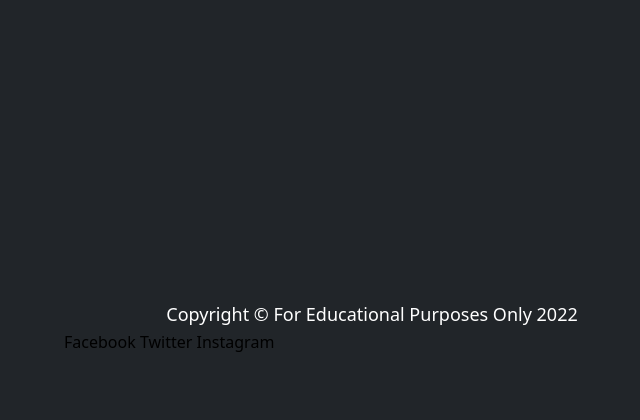
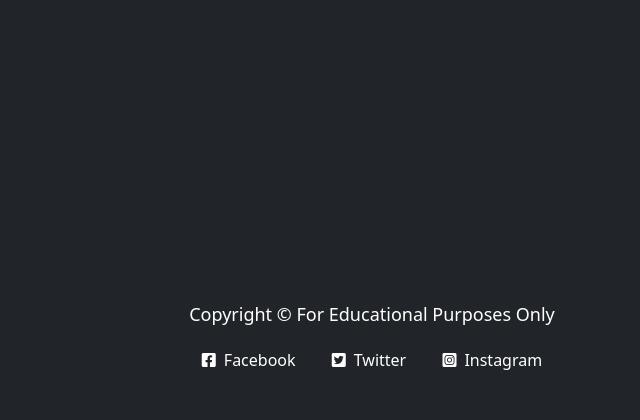
Before and after one commit to artcuddy/project4-cocktail-nerd, a Django app: page /account/signup/ in a window 1280 px wide. Shown: the part 652-1072 px from the top of the page, without its empty margins (268-908 px from the left). Before the commit the page ends 1004 px from the top, so only its background shows below. Run offline with Django 3.2, Linux system fonts and the light colour scheme; data that the repository does not hold is empty; some libraries are stand-ins or nearby versions.

Commit message:
Add: social icons to the footer

```diff
--- a/static/css/style.css
+++ b/static/css/style.css
@@ -340,3 +340,22 @@ a:hover {
     max-width: 460px;
     margin: 4rem auto;
 }
+
+/* Footer */
+.nerd-social-link {
+    color: #fff;
+    padding: 1em;
+}
+
+.nerd-social-link:hover {
+    color: #ffc107;
+}
+
+
+.nerd-social-icon {
+    margin-right: 8px;
+}
+
+.nerd-footer-copyright {
+    margin-bottom: 1em !important;
+}
--- a/templates/base.html
+++ b/templates/base.html
@@ -7,6 +7,8 @@
     <meta name="viewport" content="width=device-width, initial-scale=1.0">
     <meta http-equiv="X-UA-Compatible" content="ie=edge">
     <meta name="Description" content="Enter your description here" />
+    <!-- jQuery -->
+    <script src="https://cdnjs.cloudflare.com/ajax/libs/jquery/3.5.1/jquery.min.js"></script>
     <!-- Bootstrap CSS -->
     <link href="https://cdn.jsdelivr.net/npm/bootstrap@5.2.0/dist/css/bootstrap.min.css" rel="stylesheet">
     <!-- Font Awesome -->
@@ -30,8 +32,7 @@
 
     <!-- Footer-->
     {% block footer %}{% include 'footer.html' %}{% endblock footer %}
-    <!-- jQuery -->
-    <script src="https://cdnjs.cloudflare.com/ajax/libs/jquery/3.5.1/jquery.min.js"></script>
+
     <!-- JavaScript Bundle with Popper -->
     <script src="https://cdn.jsdelivr.net/npm/bootstrap@5.2.0/dist/js/bootstrap.bundle.min.js"></script>
     <!-- Star Ratings-->
--- a/templates/footer.html
+++ b/templates/footer.html
@@ -1,11 +1,15 @@
    <footer class="py-5 bg-dark">
        <div class="container-fluid">
            <div class="row">
-               <div class="col-lg-6 mx-auto">
-                   <p class="m-0 text-center text-white">Copyright &copy; For Educational Purposes Only 2022</p>
-                   <a href="https://facebook.com">Facebook</a>
-                   <a href="https://twitter.com">Twitter</a>
-                   <a href="https://facebook.com">Instagram</a>
+               <div class="nerd-social-widget col-lg-6 mx-auto text-center">
+                   <p class="nerd-footer-copyright m-0 text-center text-white">Copyright &copy; For Educational Purposes
+                       Only</p>
+                   <a href="https://facebook.com" class="nerd-social-link"><i
+                           class="nerd-social-icon fa-brands fa-square-facebook"></i>Facebook</a>
+                   <a href="https://twitter.com" class="nerd-social-link"><i
+                           class="nerd-social-icon fa-brands fa-square-twitter"></i>Twitter</a>
+                   <a href="https://facebook.com" class="nerd-social-link"><i
+                           class="nerd-social-icon fa-brands fa-square-instagram"></i>Instagram</a>
                </div>
            </div>
        </div>
--- a/templates/nav_header.html
+++ b/templates/nav_header.html
@@ -86,6 +86,10 @@
                                 <a href="{% url 'logout' %}"><button type="button"
                                         class="btn btn-warning">Logout</button></a>
                                 {% endif %}
+                                {% if user.is_staff %}
+                                <a href="{% url 'admin:index' %}"><button type="button"
+                                        class="btn btn-warning">Dashboard</button></a>
+                                {% endif %}
                             </div>
                         </div>
                     </div>
--- a/templates/post_detail.html
+++ b/templates/post_detail.html
@@ -82,15 +82,15 @@
                             <form class="d-inline" action="{% url 'post_like' post.slug %}" method="POST">
                                 {% csrf_token %}
                                 {% if liked %}
-                                Liked <button type="submit" name="blogpost_id" value="{{post.slug}}"
+                                Liked <button type="submit" name="blogpost_id" value="{{post.slug}}" id="like-button"
                                     class="btn-like nerd-like-btn"><i class="fas fa-heart"></i></button>
                                 {% else %}
-                                Liked <button type="submit" name="blogpost_id" value="{{post.slug}}"
+                                Liked <button type="submit" name="blogpost_id" value="{{post.slug}}" id="like-button"
                                     class="btn-like nerd-like-btn"><i class="far fa-heart"></i></button>
                                 {% endif %}
                             </form>
                             {% else %}
-                            Liked <span class="text-light"><i class="far fa-heart"></i></span>
+                            Liked <span id="like-button" class="text-light"><i class="far fa-heart"></i></span>
                             {% endif %}
                             <!-- The number of likes goes before the closing strong tag -->
                             <span class="text-light">{{ post.number_of_likes }} </span>
```
